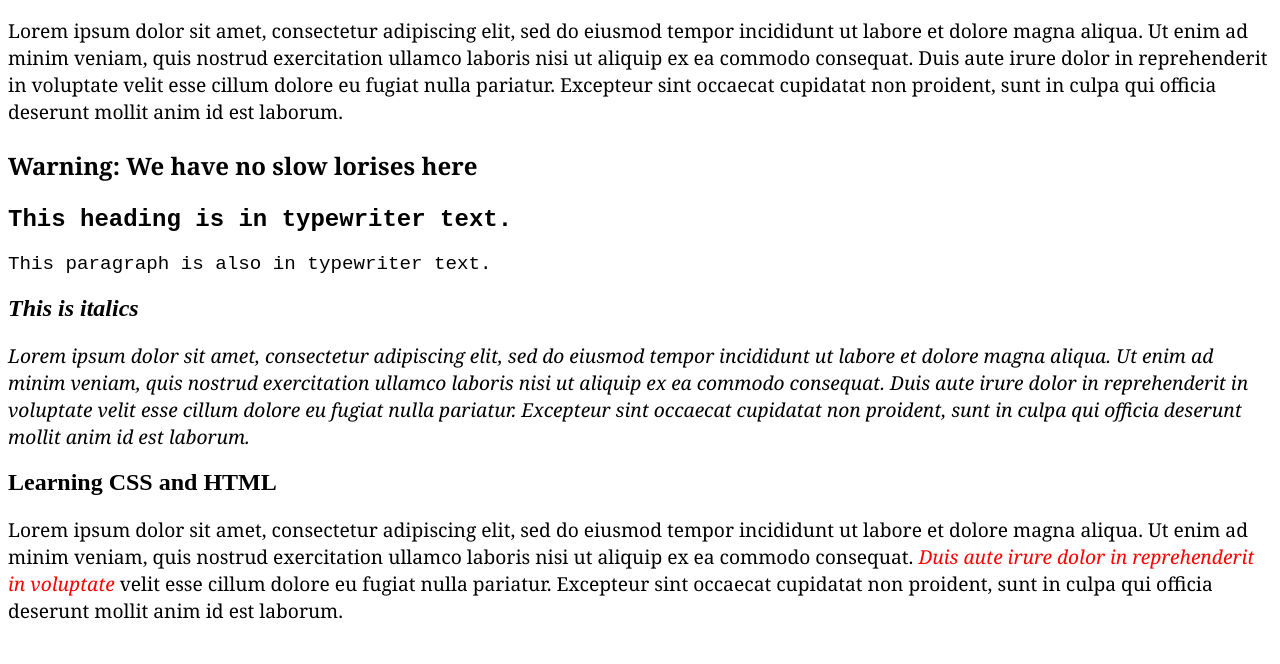
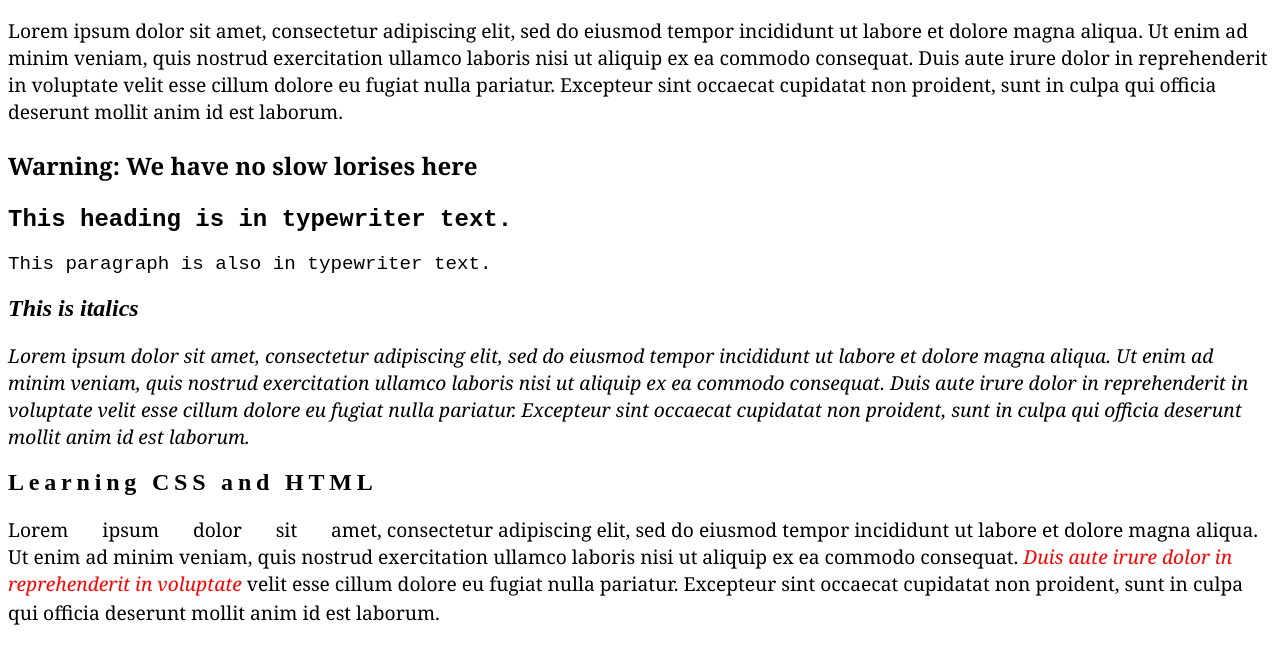
Before and after one commit to jailawes/smarter-way-to-learm, a plain HTML site: page index.html in a window 1280 px wide. Shown: the part 112-776 px from the top of the page. Drawn offline with Linux system fonts and the light colour scheme.

Commit message:
edit index.html & styles.css for Chapter 13.

```diff
--- a/css/styles.css
+++ b/css/styles.css
@@ -28,3 +28,15 @@ h1 {
 .red {
     color: red;
 }
+
+.letter-spacing {
+    letter-spacing: .2em;
+}
+
+.word-spacing {
+    word-spacing: 1.5em;
+}
+
+.line-spacing {
+    line-height: 1.5em;
+}
--- a/index.html
+++ b/index.html
@@ -23,11 +23,11 @@
             Lorem ipsum dolor sit amet, consectetur adipiscing elit, sed do eiusmod tempor incididunt ut labore et dolore magna aliqua. Ut enim ad minim veniam, quis nostrud exercitation ullamco laboris nisi ut aliquip ex ea commodo consequat. Duis aute irure dolor in reprehenderit in voluptate velit esse cillum dolore eu fugiat nulla pariatur. Excepteur sint occaecat cupidatat non proident, sunt in culpa qui officia deserunt mollit anim id est laborum.
         </p>
 
-        <h2>Learning CSS and HTML</h2>
+        <h2 class="letter-spacing">Learning CSS and HTML</h2>
 
     <!--Combined the class emphasized and red for chapter 12-->
         <p>
-            Lorem ipsum dolor sit amet, consectetur adipiscing elit, sed do eiusmod tempor incididunt ut labore et dolore magna aliqua. Ut enim ad minim veniam, quis nostrud exercitation ullamco laboris nisi ut aliquip ex ea commodo consequat. <span class="emphasized red">Duis aute irure dolor in reprehenderit in voluptate </span> velit esse cillum dolore eu fugiat nulla pariatur. Excepteur sint occaecat cupidatat non proident, sunt in culpa qui officia deserunt mollit anim id est laborum.
+            <span class="word-spacing">Lorem ipsum dolor sit amet</span>, consectetur adipiscing elit, sed do eiusmod tempor incididunt ut labore et dolore magna aliqua. Ut enim ad minim veniam, quis nostrud exercitation ullamco laboris nisi ut aliquip ex ea commodo consequat. <span class="emphasized red">Duis aute irure dolor in reprehenderit in voluptate </span> velit esse cillum dolore eu fugiat nulla pariatur. Excepteur sint occaecat cupidatat non proident, <span class="line-spacing">sunt in culpa qui officia </span>deserunt mollit anim id est laborum.
         </p>
 
     </body>
```
